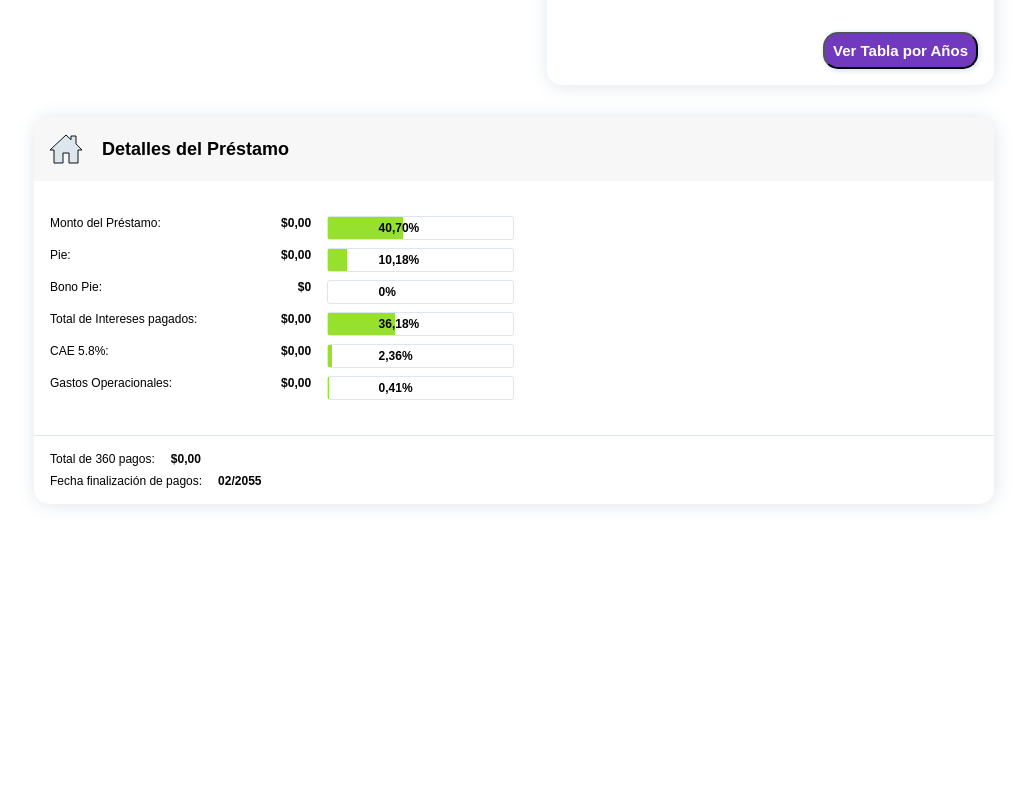
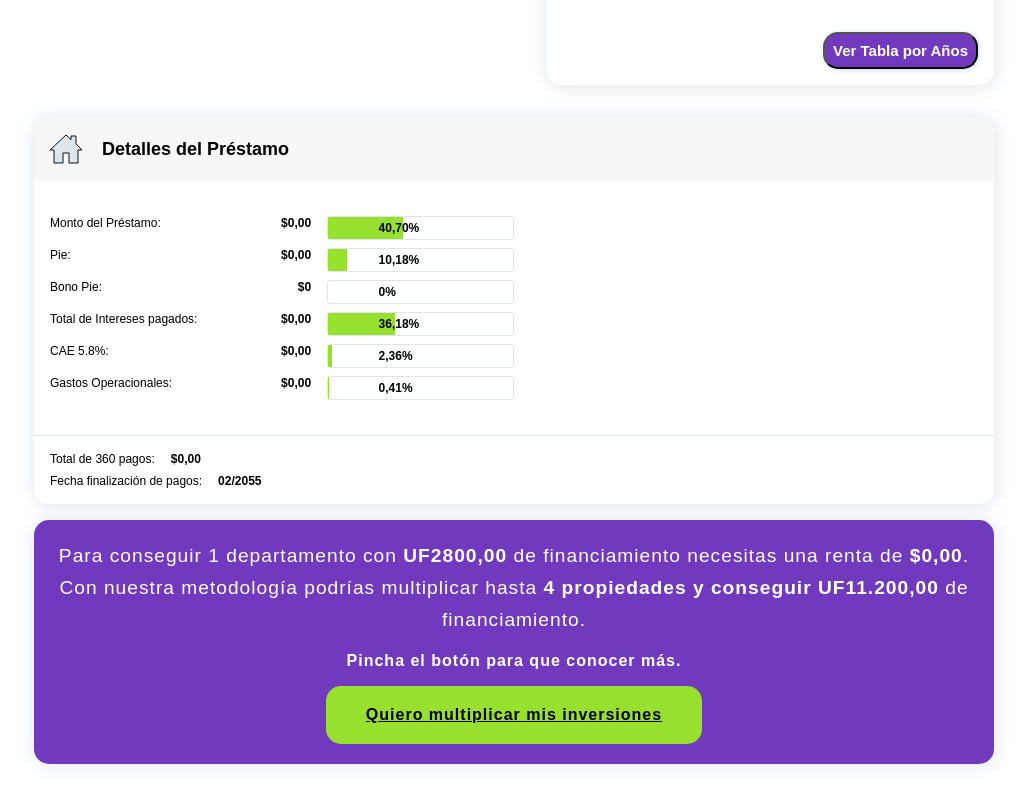
Before and after one commit to juanmderosa/genproactivo-calculadora-hipotecas, a React (Vite) app: page / in a window 1280 px wide. Shown: the part 545-1345 px from the top of the page, without its empty margins (126-1155 px from the left). Before the commit the page ends 1069 px from the top, so only its background shows below. Built offline with nearby package versions, Linux system fonts and the light colour scheme; no server answers.

Commit message:
Agregar componente CTA para mostrar información sobre financiamiento y mejorar la interacción del usuario

```diff
--- a/src/App.tsx
+++ b/src/App.tsx
@@ -5,6 +5,7 @@ import { DetallesPrestamo } from "./Components/LoanDetails/DetallesPrestamo";
 import { UFValue } from "./Components/UFValue/UFValue";
 import { useFormStore } from "./store/store";
 import { Tabla } from "./Components/TablaAmortizacion/Tabla";
+import { CTA } from "./Components/CTA/CTA";
 
 function App() {
   const {
@@ -12,6 +13,7 @@ function App() {
     setMontoPrestamoCalculado,
     montoPrestamoCalculado,
     setPagoMensual,
+    pagoMensual,
   } = useFormStore();
 
   const { costoInmueble, pie, bonoPie, tasaDeInteres, duracion } = formInfo;
@@ -38,6 +40,7 @@ function App() {
       </section>
       <Tabla />
       <DetallesPrestamo />
+      {montoPrestamoCalculado && pagoMensual && <CTA />}
     </main>
   );
 }
--- a/src/Components/AsideContainer/Charts/Echarts.tsx
+++ b/src/Components/AsideContainer/Charts/Echarts.tsx
@@ -63,7 +63,6 @@ export const ReactECharts = ({
       trigger: "item",
       // eslint-disable-next-line @typescript-eslint/no-explicit-any
       formatter: (params: any) => {
-        console.log(params);
         const formattedValue = params.value
           .toFixed(2)
           .replace(".", ",")
--- /dev/null
+++ b/src/Components/CTA/CTA.tsx
@@ -0,0 +1,47 @@
+import { formatNumber } from "../../helpers/formatNumber";
+import { useFormStore } from "../../store/store";
+import "./Cta.css";
+
+export const CTA = () => {
+  const { montoPrestamoCalculado, pagoMensual, valueType, ufValue } =
+    useFormStore();
+  return (
+    <section id="CTA">
+      <div className="ctaText">
+        <p>
+          Para conseguir 1 departamento con{" "}
+          <strong>
+            UF
+            {valueType === "uf"
+              ? formatNumber(montoPrestamoCalculado)
+              : formatNumber(montoPrestamoCalculado / ufValue)}{" "}
+          </strong>
+          de financiamiento necesitas una renta de
+          <strong>
+            {" "}
+            $
+            {valueType === "uf"
+              ? formatNumber(pagoMensual * ufValue * 4)
+              : formatNumber(pagoMensual * 4)}
+          </strong>
+          . Con nuestra metodología podrías multiplicar hasta
+          <strong>
+            {" "}
+            4 propiedades y conseguir UF
+            {valueType === "uf"
+              ? formatNumber(montoPrestamoCalculado * 4)
+              : formatNumber((montoPrestamoCalculado / ufValue) * 4)}{" "}
+          </strong>
+          de financiamiento.
+        </p>
+      </div>
+      <p className="cta">Pincha el botón para que conocer más.</p>
+      <a
+        className="ctaButton"
+        href="https://link.santofunnel.com/widget/survey/JMPl8Z7NIqZIhZD0oJg8?utm_campaign=organic&utm_medium=webhome"
+        target="_blank">
+        Quiero multiplicar mis inversiones
+      </a>
+    </section>
+  );
+};
--- /dev/null
+++ b/src/Components/CTA/Cta.css
@@ -0,0 +1,36 @@
+#CTA {
+  margin-block: 1rem;
+  padding: 20px;
+  display: flex;
+  flex-direction: column;
+  gap: 1rem;
+  justify-content: center;
+  align-items: center;
+  box-shadow: 1px 1px 20px var(--grisClaro);
+  border-radius: 15px;
+  background-color: var(--purple);
+  letter-spacing: 1px;
+  .ctaText {
+    text-align: center;
+    font-size: 1.2rem;
+    line-height: 2rem;
+    color: var(--blancoPuro);
+  }
+  .cta {
+    font-weight: 700;
+    color: var(--blancoPuro);
+  }
+}
+
+.ctaButton {
+  background-color: var(--green);
+  font-size: 16px;
+  font-weight: 700;
+  fill: var(--e-global-color-blocksy_palette_6);
+  color: var(--e-global-color-blocksy_palette_6);
+  border-radius: 15px 15px 15px 15px;
+  padding: 20px 40px 20px 40px;
+  &:hover {
+    opacity: 0.9;
+  }
+}
```
